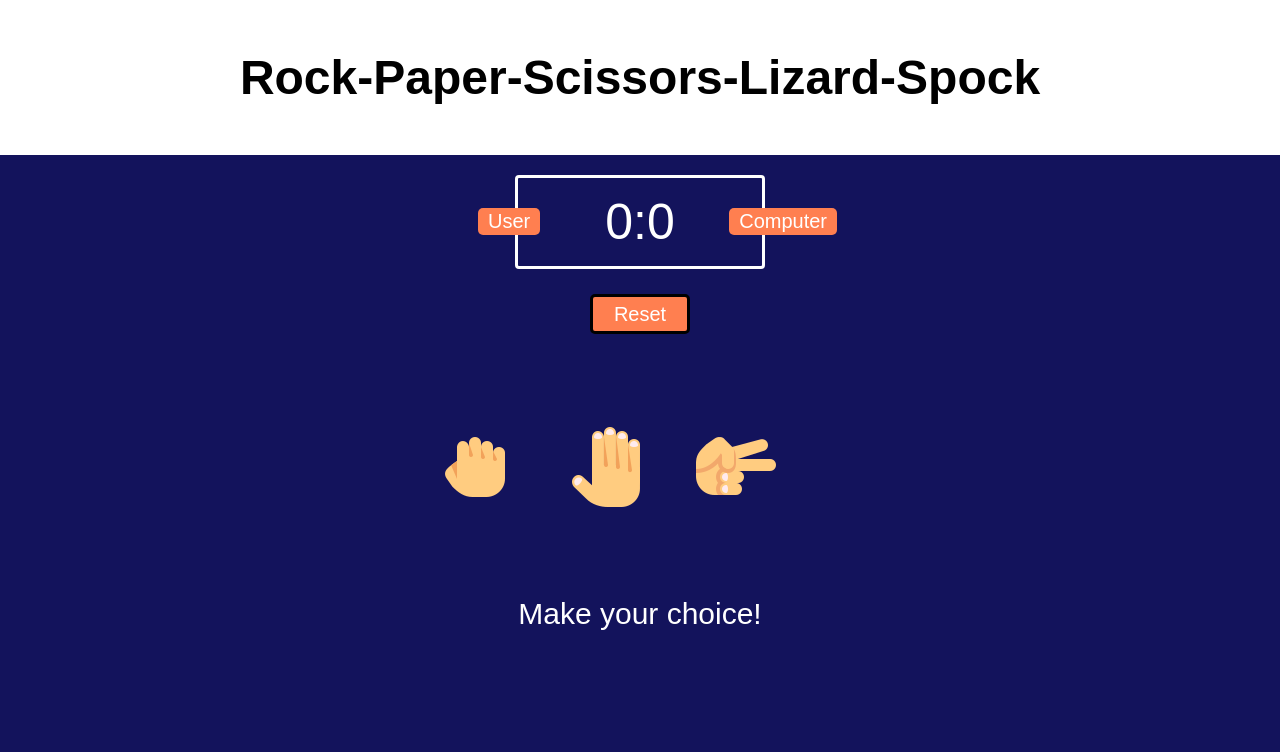
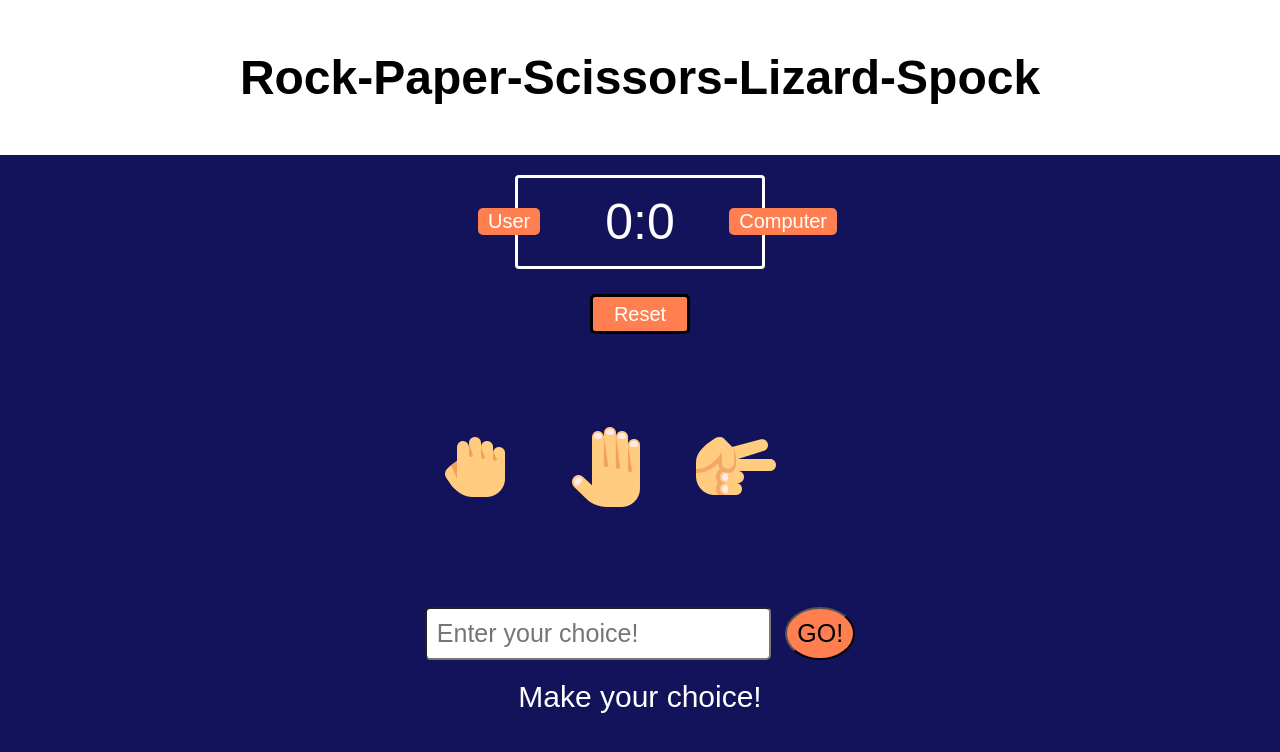
Before and after one commit to 830503/rock-paper-scissors-lizard-spock, a plain HTML site: page index.html in a window 1280 px wide. Drawn offline with Linux system fonts and the light colour scheme.

Commit message:
added seachbar and search button

```diff
--- a/index.html
+++ b/index.html
@@ -45,6 +45,10 @@
             <img src="img/dice.png" alt="">
         </div>
     </div>
+    <div class="target">
+        <input class="user-input" id="user-input" type="text" name="nameOfChoices" placeholder="Enter your choice!"/>
+        <button id="run" class="run">GO!</button>
+    </div>
     <p>Make your choice!<span id="user-choice"></span></p>
     <script src="script.js"></script>
 </body>
--- a/script.js
+++ b/script.js
@@ -13,7 +13,8 @@ const scissors = document.getElementById("scissors");
 const lizard = document.getElementById("lizard");
 const spock = document.getElementById("spock");
 const random = document.getElementById("random");
-
+const goButton = document.getElementById("run");
+const userInput = document.getElementById("user-input");
 
 function getComputerChoice(){
     const choices = ["rock", "paper", "scissors", "lizard ", "spock"];
@@ -155,5 +156,17 @@ function main(){
 
      })
 
+     goButton.addEventListener("click", function(){
+         userChoice = userInput.value;
+         game(userChoice);
+     })
+
+     userInput.addEventListener("keypress", function(e){
+         if(e.key === "Enter"){
+             userChoice = userInput.value;
+         }
+         game(userChoice);
+     })
+
 }
 main();
--- a/style.css
+++ b/style.css
@@ -57,7 +57,7 @@ header > h1 {
     position: relative;
 }
 
-button {
+.reset {
     width: 100px;
     height: 40px;
     margin: 0;
@@ -99,6 +99,7 @@ button {
 }
 
 p {
+    margin-top: 20px;
     color: white;
     font-size: 30px;
     text-align: center;
@@ -121,3 +122,25 @@ p {
     cursor: pointer;
     background: crimson;
 }
+
+.target {
+    margin-top: 10px;
+    text-align: center;
+}
+
+.user-input {
+    display: inline-block;
+    border-radius: 5px;
+    padding: 10px;
+    margin: 0 5px;
+    font-size: 25px;
+}
+
+.run {
+    background: coral;
+    display: inline-block;
+    border-radius: 50%;
+    padding: 10px;
+    margin: 0 5px;
+    font-size: 25px;
+}
```
